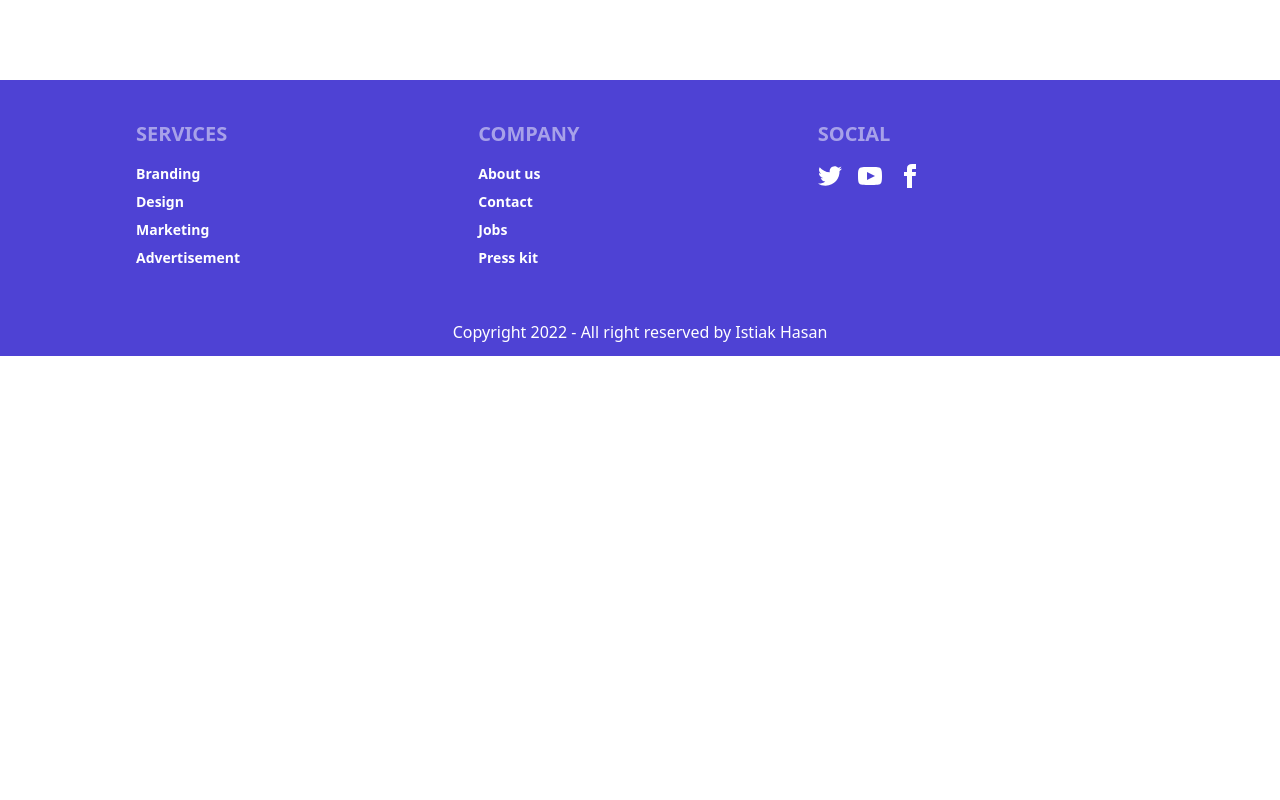
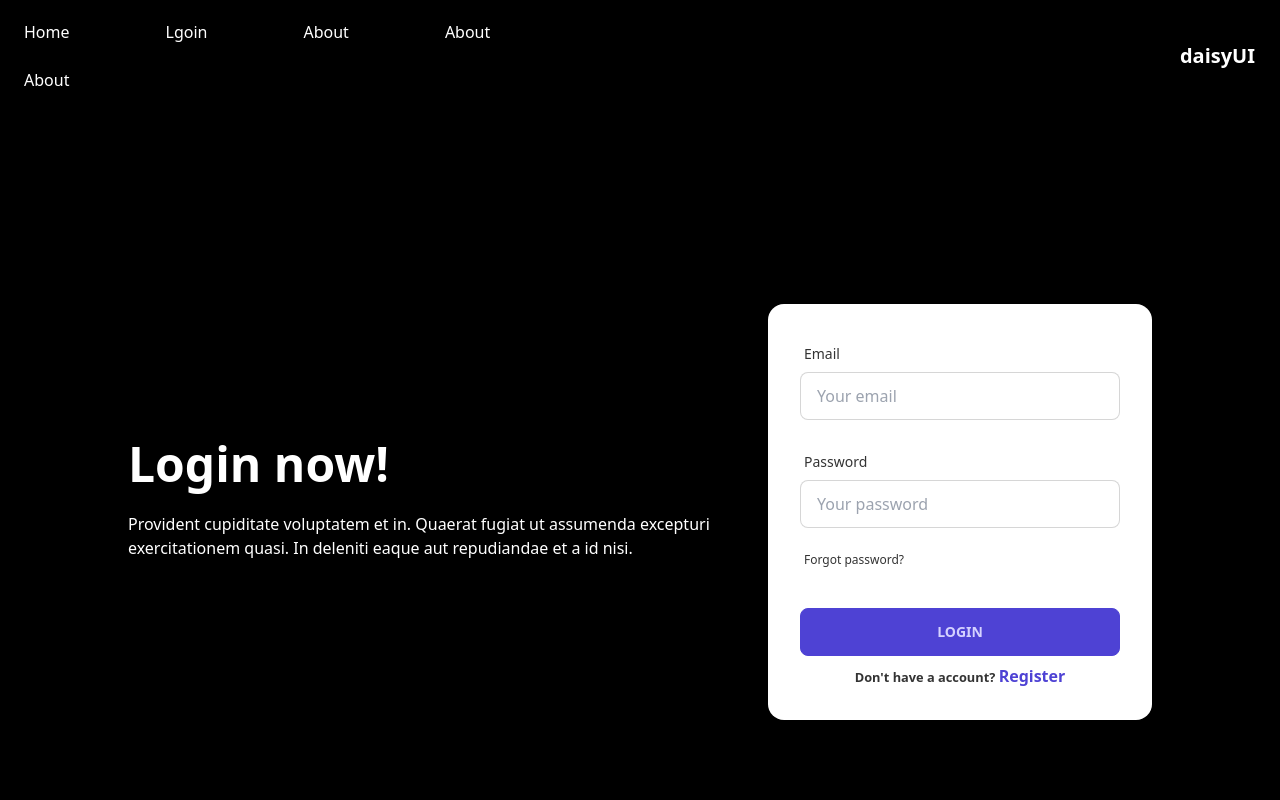
Before and after one commit to istiakhasan/grand-auto, a React (Create React App) app: page /login in a window 1280 px wide. Shown: the top 800 px of the page. Built offline with nearby package versions, Linux system fonts and the light colour scheme.

Commit message:
login page added

```diff
--- a/package.json
+++ b/package.json
@@ -12,6 +12,7 @@
     "react": "^18.1.0",
     "react-dom": "^18.1.0",
     "react-firebase-hooks": "^5.0.3",
+    "react-hook-form": "^7.31.2",
     "react-query": "^3.39.0",
     "react-router-dom": "^6.3.0",
     "react-scripts": "5.0.1",
--- a/src/App.js
+++ b/src/App.js
@@ -2,6 +2,7 @@ import { Route, Routes } from 'react-router-dom';
 import './App.css';
 import Header from './Pages/Home/Header';
 import Home from './Pages/Home/Home';
+import Login from './Pages/Login/Login';
 import Footer from './Pages/Shared/Footer';
 import Navbar from './Pages/Shared/Navbar';
 
@@ -14,6 +15,7 @@ function App() {
 
       <Routes>
        <Route path='/' element={<Home />} />
+       <Route path='/login' element={<Login />} />
       </Routes>
        <Footer />
 
--- /dev/null
+++ b/src/Pages/Login/Login.js
@@ -0,0 +1,128 @@
+import React, { useState } from 'react';
+import { useForm } from 'react-hook-form';
+import Navbar from '../Shared/Navbar';
+
+const Login = () => {
+    const [newUser,setNewUser]=useState(false)
+    const {
+        register,
+        formState: { errors },
+        handleSubmit,
+      } = useForm();
+      const onSubmit = async(data) => {
+          const {name,email,password}=data
+         if(!newUser){
+             console.log(email,password)
+         }else{
+             console.log("lol")
+         }
+      }
+    return (
+        <>
+        <Navbar />
+        <div className="hero min-h-screen">
+        <div className="hero-content flex-col flex-col-reverse  lg:flex-row-reverse">
+
+          <div className="card flex-shrink-0 w-full max-w-sm shadow-2xl bg-base-100">
+            <form onSubmit={handleSubmit(onSubmit)} className="card-body">
+               {
+                   newUser &&  <div className="form-control">
+                   <label className="label">
+                     <span className="label-text">Name</span>
+                   </label>
+
+                   <input
+                  type="text"
+                  placeholder="Your Name"
+                  className="input input-bordered w-full max-w-xs"
+                  {...register("name", {
+                      required:{
+                       value:true,
+                       message:'Name is Required'
+
+                      },
+
+                    })}
+                />
+                    <label className="label">
+                    {errors.name?.type==='required'&& <span className="label-text-alt">{errors.name.message}</span>}
+
+
+
+                </label>
+                 </div>
+               }
+              <div className="form-control">
+                <label className="label">
+                  <span className="label-text">Email</span>
+                </label>
+                <input
+                  type="email"
+                  placeholder="Your email"
+                  className="input input-bordered w-full max-w-xs"
+                  {...register("email", {
+                      required:{
+                       value:true,
+                       message:'Email is Required'
+
+                      },
+                      pattern:{
+                          value:/^[^\s@]+@[^\s@]+\.[^\s@]{2,}$/,
+                          message:'Providede a valid email'
+                      }
+                    })}
+                />
+                <label className="label">
+                    {errors.email?.type==='required'&& <span className="label-text-alt">{errors.email.message}</span>}
+                    {errors.email?.type==='pattern'&& <span  className="label-text-alt">{errors.email.message}</span>}
+
+
+                </label>
+              </div>
+              <div className="form-control">
+                <label className="label">
+                  <span className="label-text">Password</span>
+                </label>
+                <input
+                  type="password"
+                  placeholder="Your password"
+                  className="input input-bordered w-full max-w-xs"
+                  {...register("password", {
+                      required:{
+                       value:true,
+                       message:'Password is Required'
+
+                      },
+                      minLength:{
+                          value:6,
+                          message:'Password must be 6 charachter'
+                      }
+                    })}
+                />
+                <label className="label">
+                    {errors.password?.type==='required'&& <span className="label-text-alt">{errors.password.message}</span>}
+                    {errors.password?.type==='minLength'&& <span className="label-text-alt">{errors.password.message}</span>}
+
+
+                </label>
+                <label className="label">
+                  <a href="#" className="label-text-alt link link-hover">Forgot password?</a>
+                </label>
+              </div>
+              <div className="form-control mt-6">
+                <button className="btn btn-primary">{newUser?"Sign Up":"Login"}</button>
+              </div>
+              <p className='text-center font-semibold'><small>{!newUser?"Don't have a account?":"Already have a account?"} </small><span onClick={()=>setNewUser(!newUser)} className='text-primary font-semibold cursor-pointer'>{!newUser?"Register":"Login"}</span></p>
+            </form>
+          </div>
+          <div className="text-center w-6/12 lg:text-left text-white">
+            <h1 className="text-5xl font-bold">{!newUser?"Login now!":"Sign Up"}</h1>
+            <p className="py-6">Provident cupiditate voluptatem et in. Quaerat fugiat ut assumenda excepturi exercitationem quasi. In deleniti eaque aut repudiandae et a id nisi.</p>
+          </div>
+        </div>
+      </div>
+        </>
+    );
+};
+
+export default Login;
--- /dev/null
+++ b/src/Pages/Login/Register.js
@@ -0,0 +1,11 @@
+import React from 'react';
+
+const Register = () => {
+    return (
+        <div>
+
+        </div>
+    );
+};
+
+export default Register;
--- /dev/null
+++ b/src/Pages/Login/SocialLogin.js
@@ -0,0 +1,11 @@
+import React from 'react';
+
+const SocialLogin = () => {
+    return (
+        <div>
+
+        </div>
+    );
+};
+
+export default SocialLogin;
--- a/src/Pages/Shared/Navbar.js
+++ b/src/Pages/Shared/Navbar.js
@@ -12,15 +12,15 @@ const Navbar = () => {
             </label>
             <ul tabindex="0" className="menu menu-compact dropdown-content mt-3 p-2 shadow  bg-base-100 rounded-box w-52">
             <li><Link to="/">Home</Link></li>
-            <li><Link to="/">About</Link></li>
+            <li><Link to="/login">Login</Link></li>
             <li><Link to="/">About</Link></li>
             <li><Link to="/ro">About</Link></li>
             <li><Link to="/ro">About</Link></li>
             </ul>
           </div>
           <ul className="menu hidden lg:flex  menu-horizontal text-white p-0 gap-x-16">
-            <li><Link to="/rr">Home</Link></li>
-            <li><Link to="/rr">About</Link></li>
+            <li><Link to="/">Home</Link></li>
+            <li><Link to="/login">Lgoin</Link></li>
             <li><Link to="/rr">About</Link></li>
             <li><Link to="/rr">About</Link></li>
             <li><Link to="/rr">About</Link></li>
```
Also changed, not shown: 1 other file (tests, documents, lock files or other folders).
